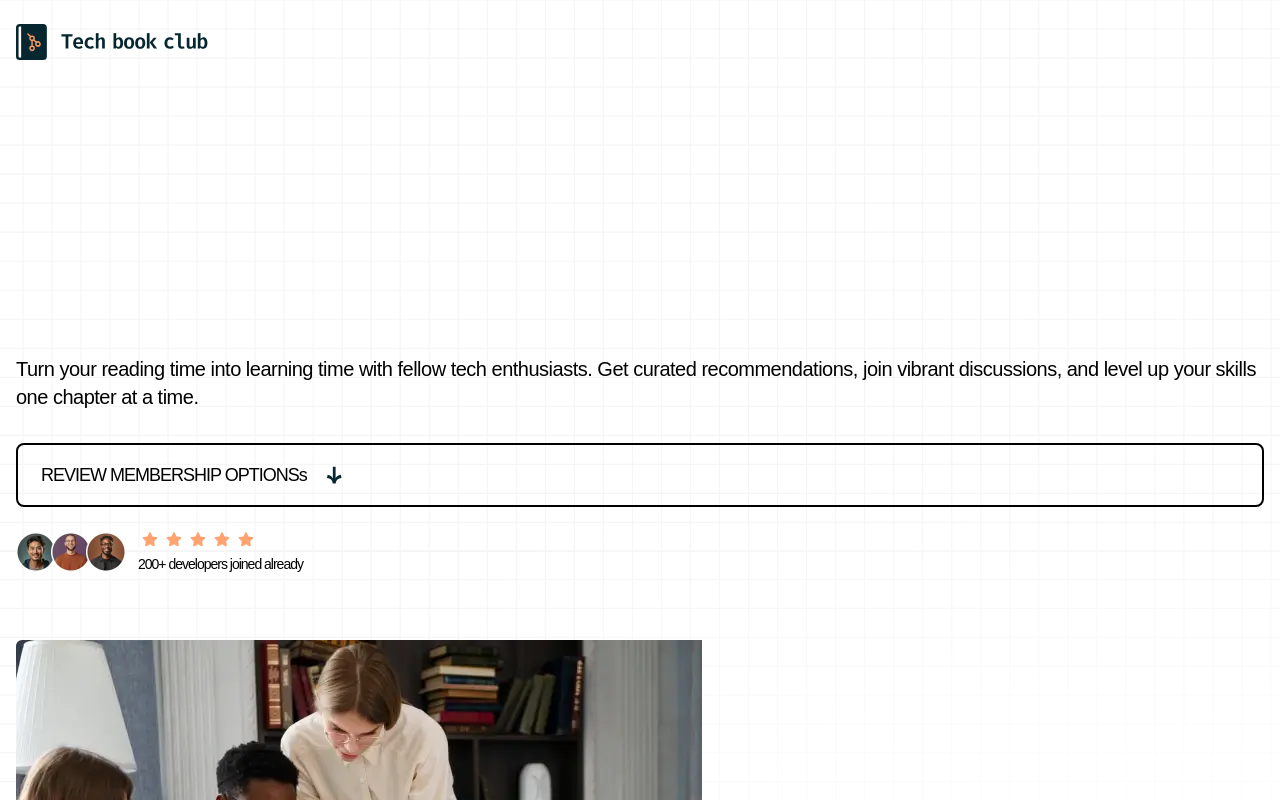
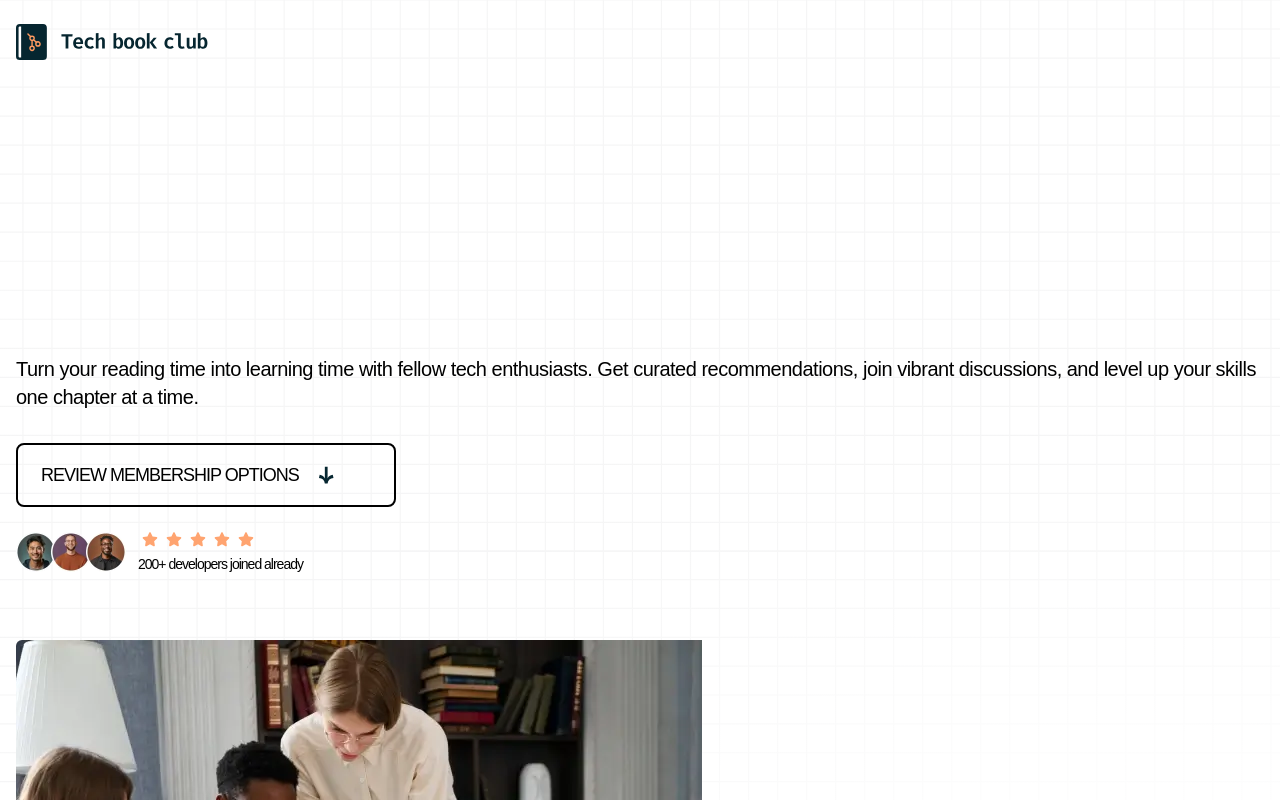
Before and after one commit to Kiru100/fm-tech-book-club-landing-page, a Next.js app: page / in a window 1280 px wide. Shown: the top 800 px of the page. Built offline with nearby package versions, Linux system fonts and the light colour scheme; a web font is replaced by a local one.

Commit message:
Update ReviewMemberShipOptions.tsx

```diff
--- a/app/components/ReviewMemberShipOptions.tsx
+++ b/app/components/ReviewMemberShipOptions.tsx
@@ -19,13 +19,14 @@ function ReviewMemberShipOptions({mode = "light"} : ReviewMemberShipOptionsProps
                 href="/"
                 className={clsx("flex flex-row items-center gap-4 h-16 border-[2px] rounded-[8px] py-5 flex-nowrap px-[23px]",
                     (is_light_mode) ? "border-tbc-neutral-900" : "border-tbc-neutral-0",
+                    "max-w-[380px]"
 
                 )}>
                 <span className={clsx("font-martian-mono-semibold text-base -tracking-[1px] leading-[130%]",
                     (is_light_mode) ? "text-tbc-neutral-900" : "text-tbc-neutral-0",
                     "md:text-[18px]"
                 )}>
-                    REVIEW MEMBERSHIP OPTIONSs
+                    REVIEW MEMBERSHIP OPTIONS
                 </span>
                 {(mode === "light") ? (<Image src={icon_arrow_down} alt="Arrow Down Icon" />) : (<Image src={icon_arrow_up} alt="Arrow Down Icon" />)}
             </Link>
```
